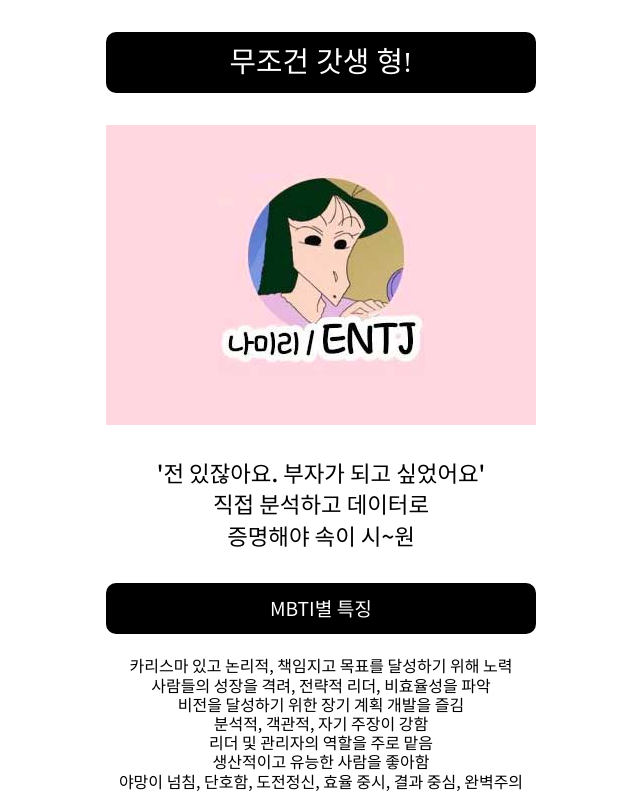
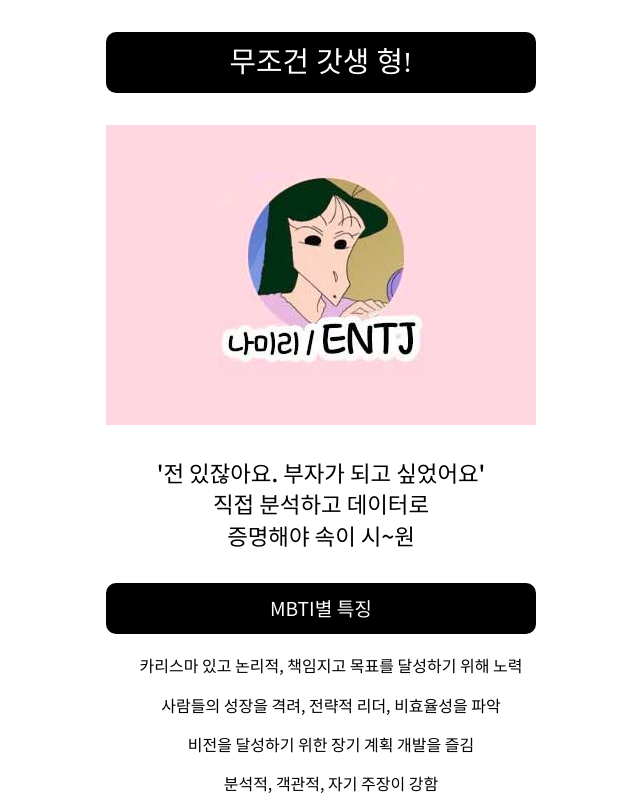
Before and after one commit to enjoylonelines/test-invest-with-mbti, a plain HTML site: page sub/result.html in a window 1280 px wide. Shown: the top 800 px of the page, without its empty margins (319-959 px from the left). Drawn offline with Linux system fonts and the light colour scheme; some icons are missing; a web font is replaced by a local one.

Commit message:
docs : 결과페이지 li margin 추가

```diff
--- a/css/main.css
+++ b/css/main.css
@@ -426,3 +426,8 @@ body.shareShow .shareInfo{
     display: block;
     font-size: 3rem;
 }
+
+/* 2.1 호범 추가 */
+.mbti_caution li, .mbti_tendency li{
+    margin: 20px 0 0 20px;
+}
```
